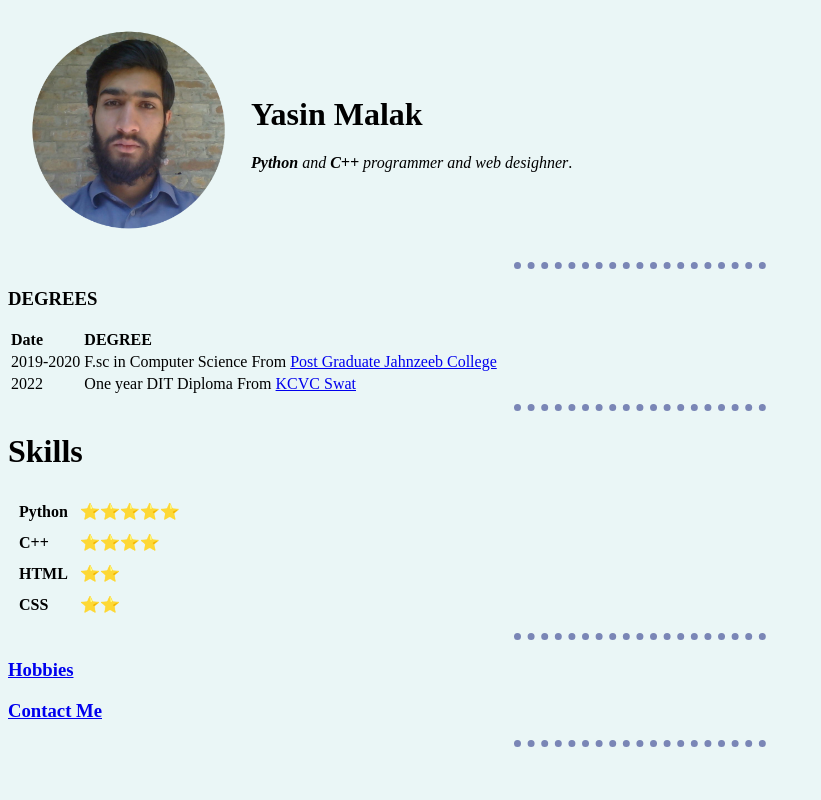
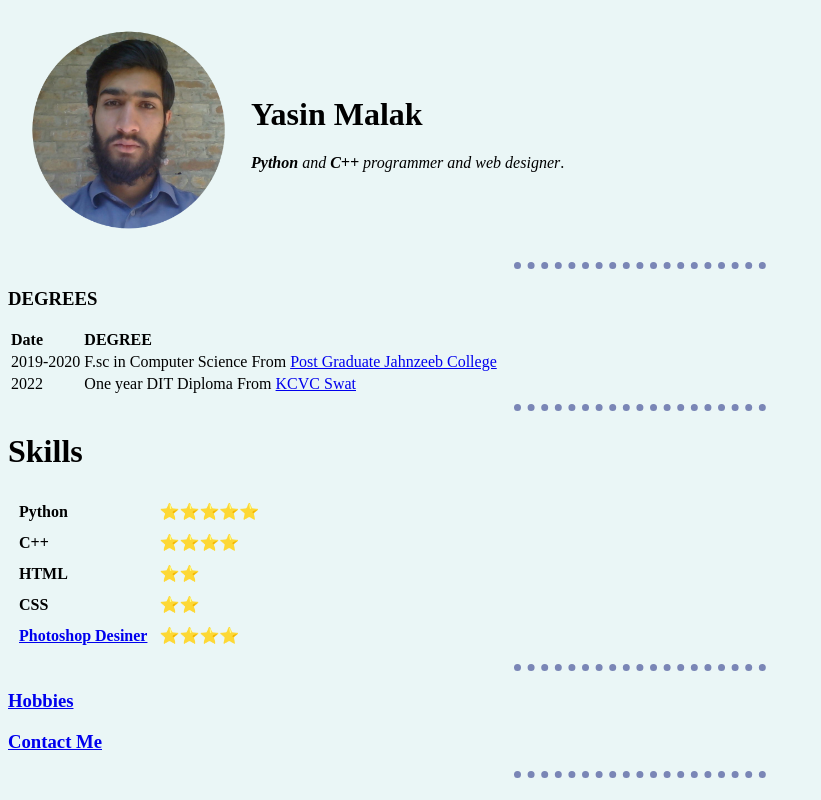
Before and after one commit to Crime604/CV, a plain HTML site: page index.html in a window 1280 px wide. Shown: the whole page, without its empty margins (0-821 px from the left). Drawn offline with Linux system fonts and the light colour scheme.

Commit message:
Update index.html

```diff
--- a/index.html
+++ b/index.html
@@ -14,7 +14,7 @@
       <tr>
         <td><img src="dse.png" height="200" width="200" alt="yasin profile picture"></td>
         <td><h1>Yasin Malak</h1>
-            <p><em><strong>Python</strong> and <strong>C++</strong> programmer and web desighner</em>.</p>
+            <p><em><strong>Python</strong> and <strong>C++</strong> programmer and web designer</em>.</p>
             </td>
       </tr>
 
@@ -64,10 +64,18 @@
         <td>⭐⭐</td>
 
       </tr>
+      <tr>
+        <td><strong><a href="photoshop_pic.html">Photoshop Desiner</a></strong></td>
+        <td>⭐⭐⭐⭐ </td>
+
+
+      </tr>
     </table>
+
     <hr>
     <h3> <a href="Hobbies.html">Hobbies</a> </h3>
     <h3><a href="Contact.html"> Contact Me </a></h3>
+
     <hr>
   </body>
 </html>
```
